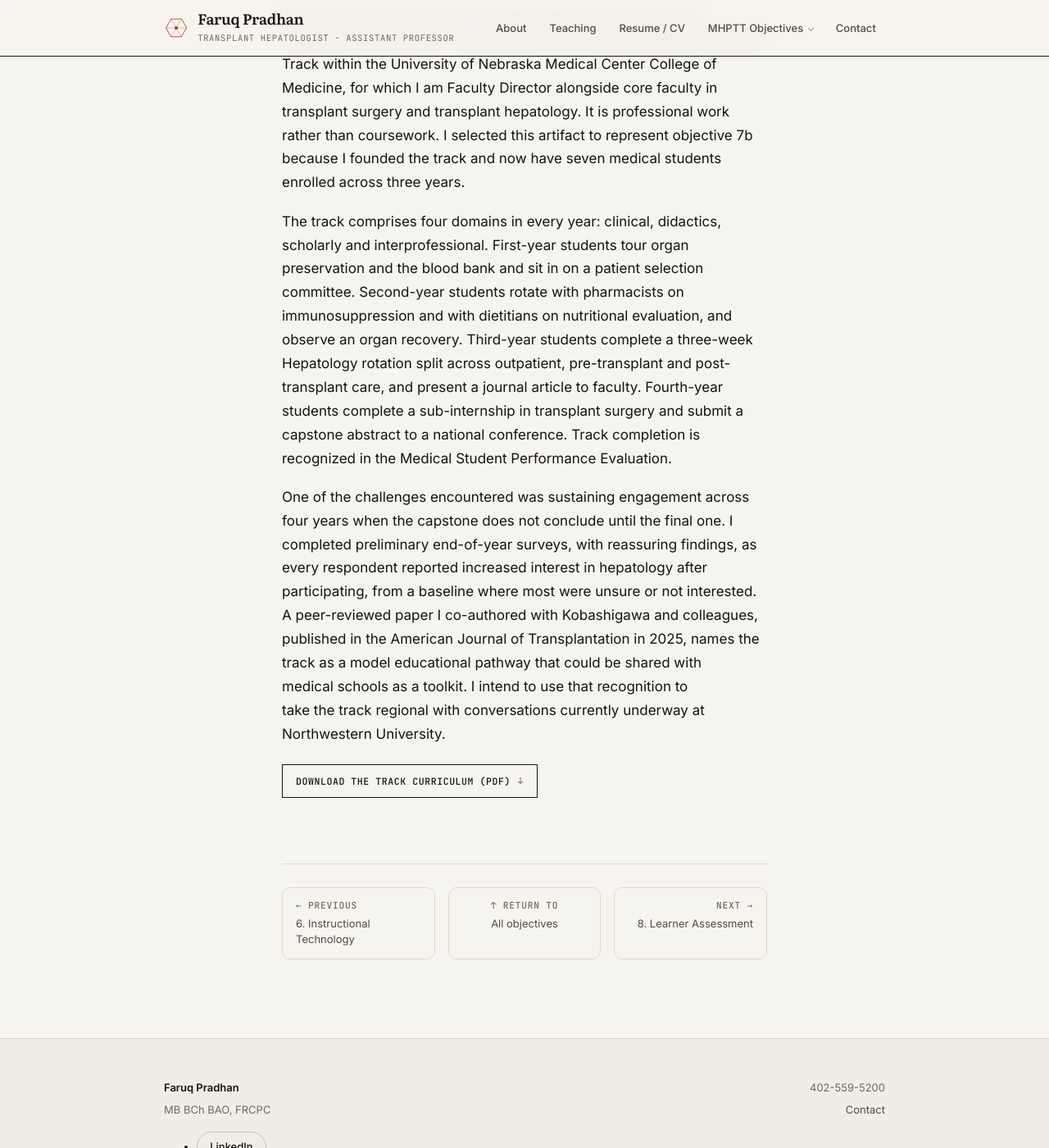
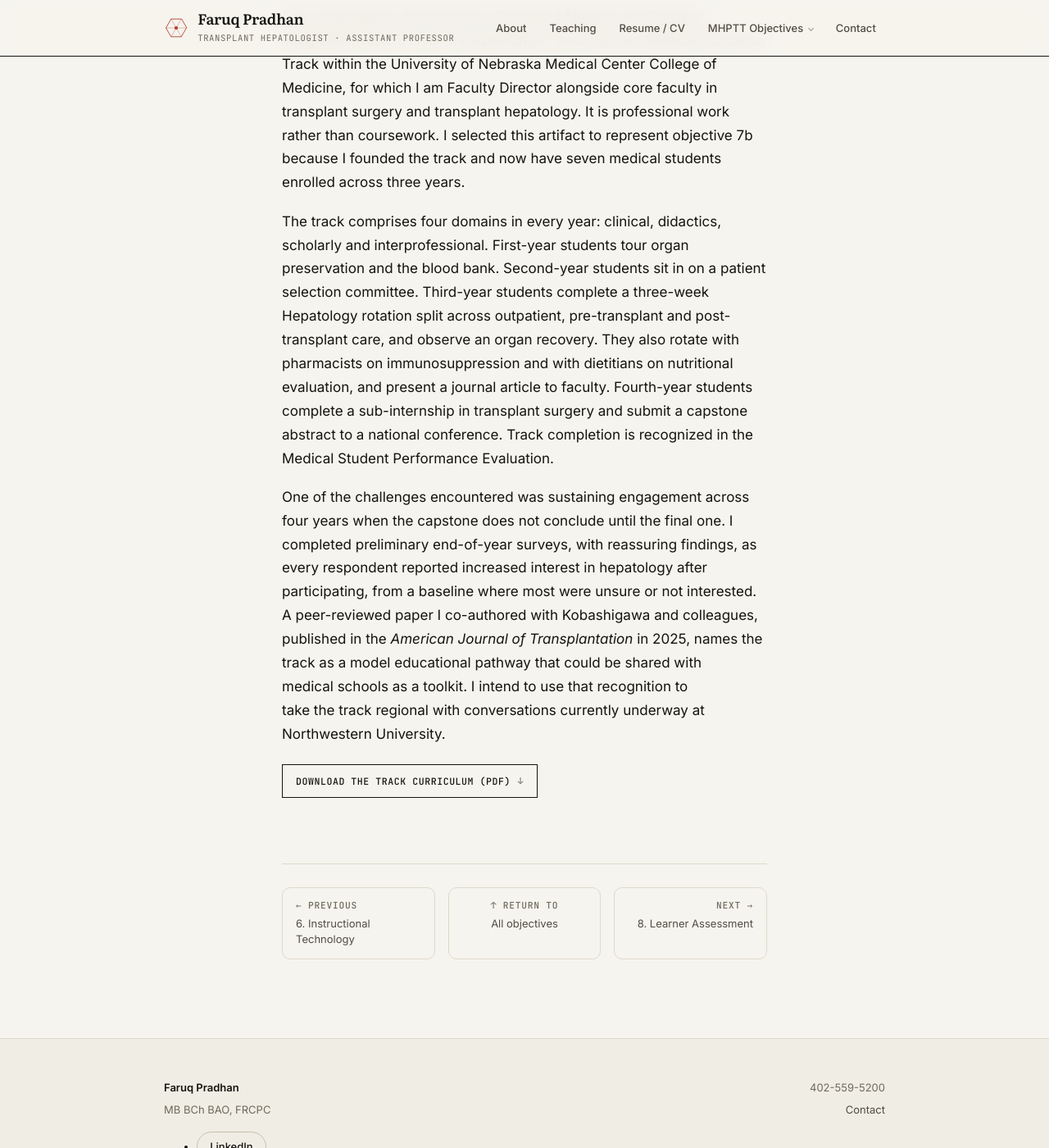
Before and after one commit to fpradhan/fpradhan.github.io, a Jekyll site: the page built from _competencies/7-leadership.md, in a window 1280 px wide and 1400 px high, scrolled down 4504 px. Shown: the whole window at 82% size. Built offline with Jekyll 4.4.1, drawn with Linux system fonts in a browser that asks for light colours.

Commit message:
Correct 7b-B's year assignments against the attached curriculum
The curriculum is the source of truth, so the selection committee moves
from first year to second, and the organ recovery and the pharmacist and
dietician rotations move from second year to third, where the deck puts
all three. Third year now takes two sentences rather than one overloaded
one; nothing was added or dropped, only moved.

The journal title is italic, matching how the site treats named works.

Objective 7 is now consistent with its own downloads.

Co-Authored-By: Claude Opus 5 <noreply@anthropic.com>
Claude-Session: https://claude.ai/code/session_01SajNJDGDkt5q5fCgsPRcNk

```diff
--- a/_competencies/7-leadership.md
+++ b/_competencies/7-leadership.md
@@ -182,11 +182,11 @@ artifact to represent objective 7b because I founded the track and now have seve
 enrolled across three years.
 
 The track comprises four domains in every year: clinical, didactics, scholarly and
-interprofessional. First-year students tour organ preservation and the blood bank and sit in on a
-patient selection committee. Second-year students rotate with pharmacists on immunosuppression and
-with dietitians on nutritional evaluation, and observe an organ recovery. Third-year students
-complete a three-week Hepatology rotation split across outpatient, pre-transplant and
-post-transplant care, and present a journal article to faculty. Fourth-year students complete a
+interprofessional. First-year students tour organ preservation and the blood bank. Second-year
+students sit in on a patient selection committee. Third-year students complete a three-week
+Hepatology rotation split across outpatient, pre-transplant and post-transplant care, and observe
+an organ recovery. They also rotate with pharmacists on immunosuppression and with dietitians on
+nutritional evaluation, and present a journal article to faculty. Fourth-year students complete a
 sub-internship in transplant surgery and submit a capstone abstract to a national conference.
 Track completion is recognized in the Medical Student Performance Evaluation.
 
@@ -194,10 +194,10 @@ One of the challenges encountered was sustaining engagement across four years wh
 does not conclude until the final one. I completed preliminary end-of-year surveys, with
 reassuring findings, as every respondent reported increased interest in hepatology after
 participating, from a baseline where most were unsure or not interested. A peer-reviewed paper I
-co-authored with Kobashigawa and colleagues, published in the American Journal of Transplantation
-in 2025, names the track as a model educational pathway that could be shared with medical schools
-as a toolkit. I intend to use that recognition to take the track regional with conversations
-currently underway at Northwestern University.
+co-authored with Kobashigawa and colleagues, published in the *American Journal of
+Transplantation* in 2025, names the track as a model educational pathway that could be shared with
+medical schools as a toolkit. I intend to use that recognition to take the track regional with
+conversations currently underway at Northwestern University.
 
 <p><a class="dl" href="{{ '/assets/artifacts/emet-liver-transplant-track-curriculum.pdf' | relative_url }}" rel="noopener" target="_blank">Download the track curriculum (PDF)<span class="sr-only"> (opens in a new tab)</span></a></p>
 
```
